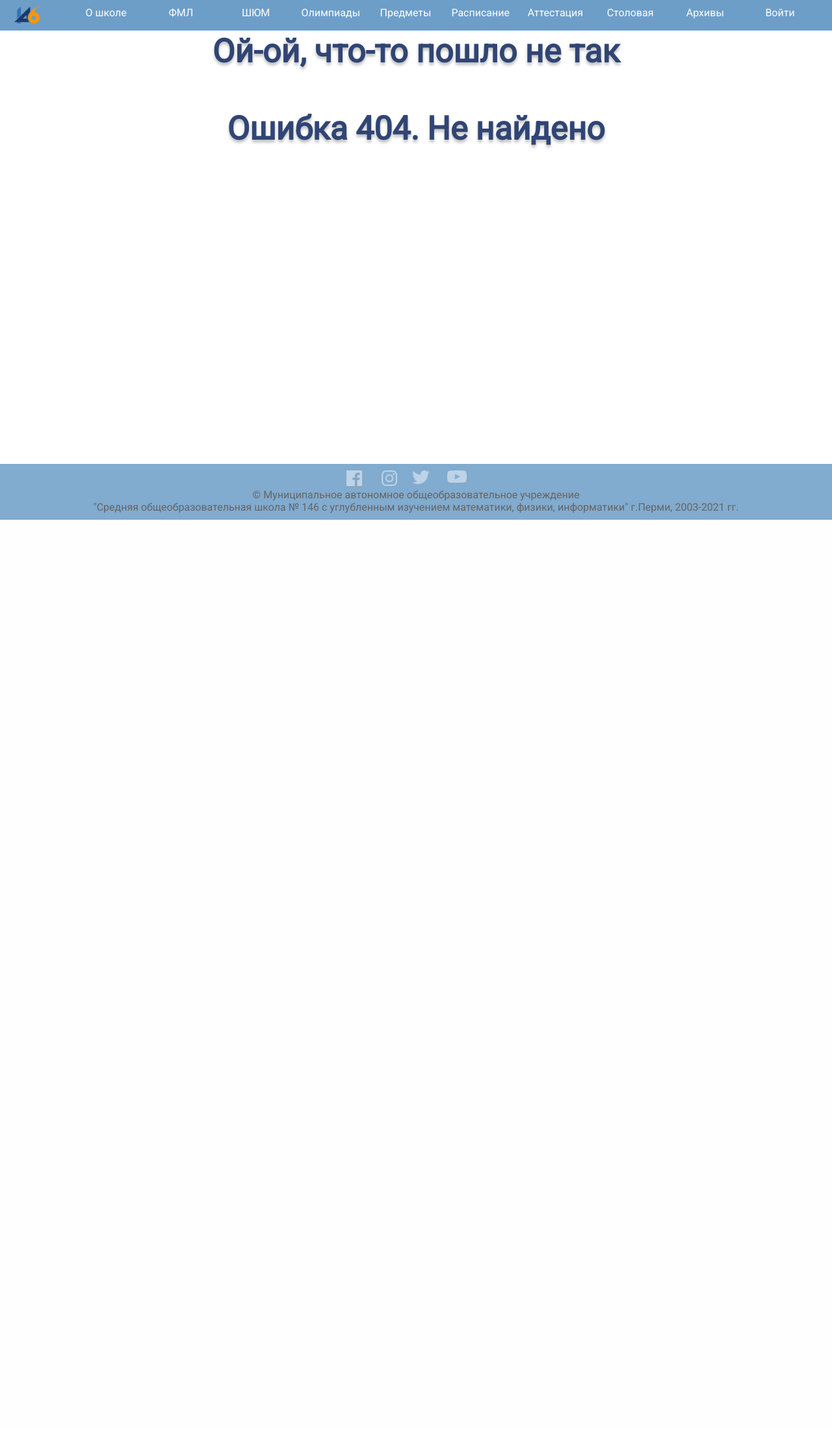
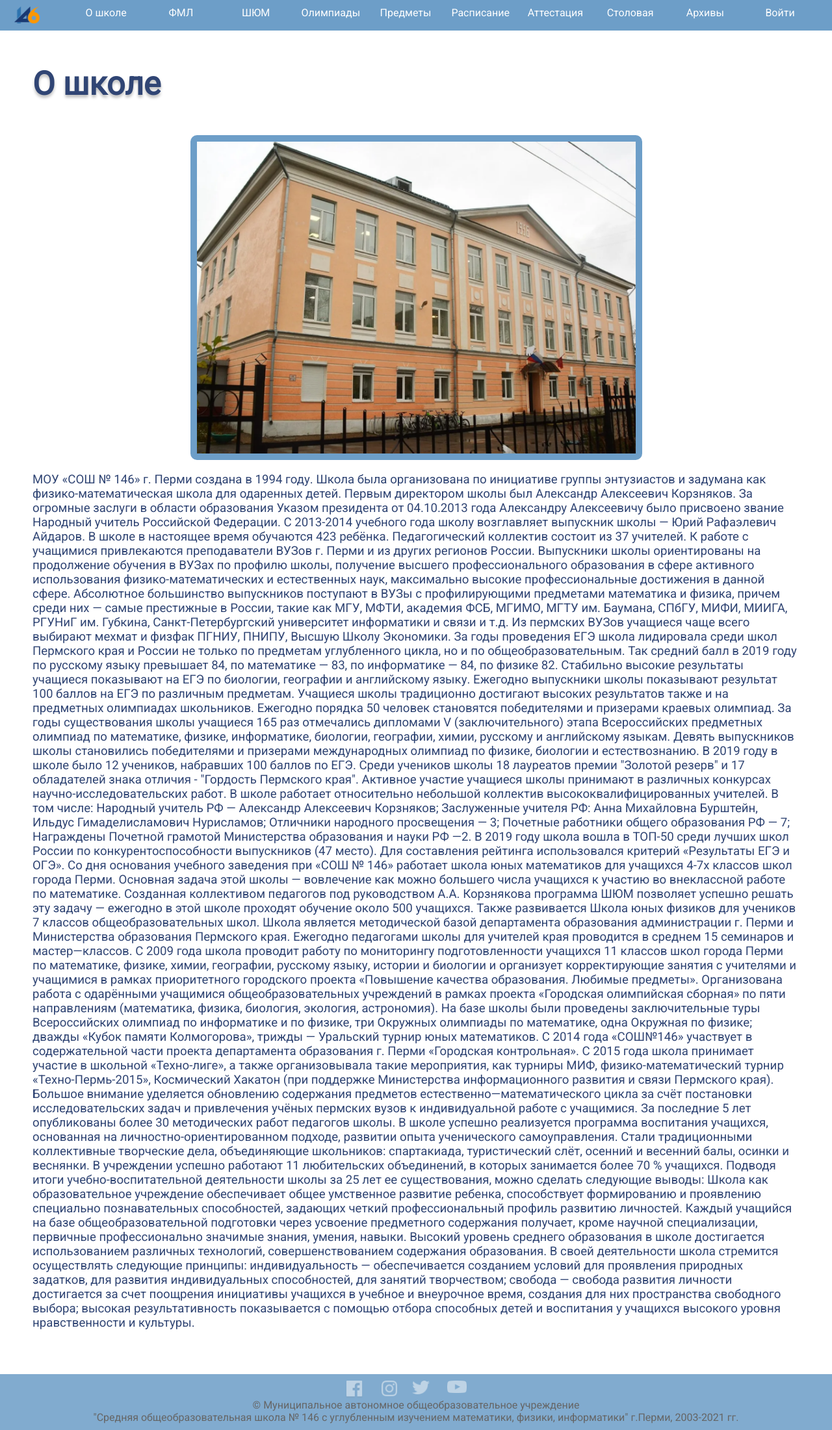
Before and after one commit to mihdenis85/Synergy, a Flask app: page /about_school in a window 1280 px wide. Shown: the whole page at 65% size. Before the commit the page ends 800 px from the top, so only its background shows below. Run offline with Flask 2, Linux system fonts and the light colour scheme.

Commit message:
Add deleting

```diff
--- a/School146/application.py
+++ b/School146/application.py
@@ -144,7 +144,19 @@ def article_info(id):
     else:
         editable = False
     return render_template('article_info.html', title=article.title, text=article.text, picture=article.picture,
-                           editable=editable)
+                           editable=editable, id=id)
+
+
+@app.route('/delete_article/<int:id>')
+@login_required
+def delete_article(id):
+    db = db_session.create_session()
+    article = db.query(Article).filter(Article.id == id).first()
+    if article:
+        db.delete(article)
+        db.commit()
+        db.close()
+    return redirect('/')
 
 
 @app.route('/edit_user_info', methods=['GET', 'POST'])
@@ -181,6 +193,16 @@ def school_plan():
     return render_template('school_plan.html')
 
 
+@app.route('/timetable')
+def timetable():
+    return render_template('timetable.html')
+
+
+@app.route('/about_school')
+def about_school():
+    return render_template('about_school.html')
+
+
 @app.route('/canteen')
 def canteen():
     return render_template('canteen.html')
--- a/School146/static/css/style.css
+++ b/School146/static/css/style.css
@@ -351,6 +351,7 @@ content {
 	border-radius: 10px;
 	padding: 10px;
 	background-color: #2E74B0B2;
+	margin-bottom: 10px;
 }
 .article_text {
 	z-index: 1;
@@ -430,6 +431,13 @@ content {
 .content_text_h {
 	margin-bottom: 10px;
 }
+.timetable_img {
+	width: 90%;
+	border-radius: 10px;
+	padding: 10px;
+	background-color: #2E74B0B2;
+	margin-bottom: 10px;
+}
 
 .point_of_menu:hover .menu_line{
 	opacity: 1;
--- /dev/null
+++ b/School146/templates/about_school.html
@@ -0,0 +1,45 @@
+{% extends 'base.html' %}
+
+{% block head %}
+{% endblock %}
+
+{% block content %}
+<div class="container mt-4">
+    <p class="content_title">О школе</p>
+    <img src="../static/img/article_img_1.png" alt="Image" class="article_img">
+    <p class="content_text">МОУ «СОШ № 146» г. Перми создана в 1994 году. Школа была организована по инициативе группы энтузиастов и задумана как физико-математическая школа для одаренных детей.
+
+Первым директором школы был Александр Алексеевич Корзняков. За огромные заслуги в области образования Указом президента от 04.10.2013 года Александру Алексеевичу было присвоено звание Народный учитель Российской Федерации. С 2013-2014 учебного года школу возглавляет выпускник школы — Юрий Рафаэлевич Айдаров.
+
+В школе в настоящее время обучаются 423 ребёнка. Педагогический коллектив состоит из 37 учителей. К работе с учащимися привлекаются преподаватели ВУЗов г. Перми и из других регионов России. Выпускники школы ориентированы на продолжение обучения в ВУЗах по профилю школы, получение высшего профессионального образования в сфере активного использования физико-математических и естественных наук, максимально высокие профессиональные достижения в данной сфере.
+
+Абсолютное большинство выпускников поступают в ВУЗы с профилирующими предметами математика и физика, причем среди них — самые престижные в России, такие как МГУ, МФТИ, академия ФСБ, МГИМО, МГТУ им. Баумана, СПбГУ, МИФИ, МИИГА, РГУНиГ им. Губкина, Санкт-Петербургский университет информатики и связи и т.д. Из пермских ВУЗов учащиеся чаще всего выбирают мехмат и физфак ПГНИУ, ПНИПУ, Высшую Школу Экономики. За годы проведения ЕГЭ школа лидировала среди школ Пермского края и России не только по предметам углубленного цикла, но и по общеобразовательным. Так средний балл в 2019 году по русскому языку превышает 84, по математике — 83, по информатике — 84, по физике 82. Стабильно высокие результаты учащиеся показывают на ЕГЭ по биологии, географии и английскому языку. Ежегодно выпускники школы показывают результат 100 баллов на ЕГЭ по различным предметам.
+
+Учащиеся школы традиционно достигают высоких результатов также и на предметных олимпиадах школьников. Ежегодно порядка 50 человек становятся победителями и призерами краевых олимпиад. За годы существования школы учащиеся 165 раз отмечались дипломами V (заключительного) этапа Всероссийских предметных олимпиад по математике, физике, информатике, биологии, географии, химии, русскому и английскому языкам. Девять выпускников школы становились победителями и призерами международных олимпиад по физике, биологии и естествознанию. В 2019 году в школе было 12 учеников, набравших 100 баллов по ЕГЭ. Среди учеников школы 18 лауреатов премии "Золотой резерв" и 17 обладателей знака отличия - "Гордость Пермского края". Активное участие учащиеся школы принимают в различных конкурсах научно-исследовательских работ.
+
+В школе работает относительно небольшой коллектив высококвалифицированных учителей. В том числе:
+Народный учитель РФ — Александр Алексеевич Корзняков;
+Заслуженные учителя РФ: Анна Михайловна Бурштейн, Ильдус Гимаделисламович Нурисламов;
+Отличники народного просвещения — 3;
+Почетные работники общего образования РФ — 7;
+Награждены Почетной грамотой Министерства образования и науки РФ —2.
+
+В 2019 году школа вошла в ТОП-50 среди лучших школ России по конкурентоспособности выпускников (47 место). Для составления рейтинга использовался критерий «Результаты ЕГЭ и ОГЭ».
+
+Со дня основания учебного заведения при «СОШ № 146» работает школа юных математиков для учащихся 4-7х классов школ города Перми. Основная задача этой школы — вовлечение как можно большего числа учащихся к участию во внеклассной работе по математике. Созданная коллективом педагогов под руководством А.А. Корзнякова программа ШЮМ позволяет успешно
+
+решать эту задачу — ежегодно в этой школе проходят обучение около 500 учащихся. Также развивается Школа юных физиков для учеников 7 классов общеобразовательных школ.
+
+Школа является методической базой департамента образования администрации г. Перми и Министерства образования Пермского края. Ежегодно педагогами школы для учителей края проводится в среднем 15 семинаров и мастер—классов. С 2009 года школа проводит работу по мониторингу подготовленности учащихся 11 классов школ города Перми по математике, физике, химии, географии, русскому языку, истории и биологии и организует корректирующие занятия с учителями и учащимися в рамках приоритетного городского проекта «Повышение качества образования. Любимые предметы». Организована работа с одарёнными учащимися общеобразовательных учреждений в рамках проекта «Городская олимпийская сборная» по пяти направлениям (математика, физика, биология, экология, астрономия). На базе школы были проведены заключительные туры Всероссийских олимпиад по информатике и по физике, три Окружных олимпиады по математике, одна Окружная по физике; дважды «Кубок памяти Колмогорова», трижды — Уральский турнир юных математиков. С 2014 года «СОШ№146» участвует в содержательной части проекта департамента образования г. Перми «Городская контрольная». С 2015 года школа принимает участие в школьной «Техно-лиге», а также организовывала такие мероприятия, как турниры МИФ, физико-математический турнир «Техно-Пермь-2015», Космический Хакатон (при поддержке Министерства информационного развития и связи Пермского края).
+
+Большое внимание уделяется обновлению содержания предметов естественно—математического цикла за счёт постановки исследовательских задач и привлечения учёных пермских вузов к индивидуальной работе с учащимися. За последние 5 лет опубликованы более 30 методических работ педагогов школы. В школе успешно реализуется программа воспитания учащихся, основанная на личностно-ориентированном подходе, развитии опыта ученического самоуправления. Стали традиционными коллективные творческие дела, объединяющие школьников: спартакиада, туристический слёт, осенний и весенний балы, осинки и веснянки. В учреждении успешно работают 11 любительских объединений, в которых занимается более 70 % учащихся.
+
+Подводя итоги учебно-воспитательной деятельности школы за 25 лет ее существования, можно сделать следующие выводы: Школа как образовательное учреждение обеспечивает общее умственное развитие ребенка, способствует формированию и проявлению специально познавательных способностей, задающих четкий профессиональный профиль развитию личностей. Каждый учащийся на базе общеобразовательной подготовки через усвоение предметного содержания получает, кроме научной специализации, первичные профессионально значимые знания, умения, навыки. Высокий уровень среднего образования в школе достигается использованием различных технологий, совершенствованием содержания образования.
+
+В своей деятельности школа стремится осуществлять следующие принципы:
+индивидуальность — обеспечивается созданием условий для проявления природных задатков, для развития индивидуальных способностей, для занятий творчеством;
+свобода — свобода развития личности достигается за счет поощрения инициативы учащихся в учебное и внеурочное время, создания для них пространства свободного выбора;
+высокая результативность показывается с помощью отбора способных детей и воспитания у учащихся высокого уровня нравственности и культуры.</p>
+</div>
+
+{% endblock %}
--- a/School146/templates/article_info.html
+++ b/School146/templates/article_info.html
@@ -10,6 +10,7 @@
     <p class="content_text"> {{ text }} </p>
     {% if editable %}
     	<a href="#" align="center"><p align="center" class="login_button" style="margin-left: 40%; width: 20%;">Изменить</p></a>
+        <a href="/delete_article/{{ id }}" align="center"><p align="center" class="login_button" style="margin-left: 40%; width: 20%;">Удалить</p></a>
     {% else %}
     {% endif %}
 </div>
--- a/School146/templates/base.html
+++ b/School146/templates/base.html
@@ -39,12 +39,12 @@
 					<a href="/school_plan" class="point_of_menu"><li class="point_of_menu group">Архивы<hr class="menu_line"></li></a>
 					<a href="/canteen" class="point_of_menu"><li>Столовая<hr class="menu_line"></li></a>
 					<a href="https://s146.ru/interim" class="point_of_menu"><li>Аттестация<hr class="menu_line"></li></a>
-					<a href="/article_info/7" class="point_of_menu"><li>Расписание<hr class="menu_line"></li></a>
+					<a href="/timetable" class="point_of_menu"><li>Расписание<hr class="menu_line"></li></a>
 					<a href="https://school.permkrai.ru/" class="point_of_menu"><li>Предметы<hr class="menu_line"></li></a>
 					<a href="https://regionolymp.ru/" class="point_of_menu"><li>Олимпиады<hr class="menu_line"></li></a>
 					<a href="https://s146.ru/shum" class="point_of_menu"><li>ШЮМ<hr class="menu_line"></li></a>
 					<a href="https://vk.com/mathperm2021" class="point_of_menu"><li>ФМЛ<hr class="menu_line"></li></a>
-					<a href="/article_info/6" class="point_of_menu"><li>О школе<hr class="menu_line"></li></a>
+					<a href="/about_school" class="point_of_menu"><li>О школе<hr class="menu_line"></li></a>
 				</ul>
 			</div>
 		</header>
--- a/School146/templates/index.html
+++ b/School146/templates/index.html
@@ -29,12 +29,12 @@
 					<a href="/school_plan" class="point_of_menu"><li class="point_of_menu group">Архивы<hr class="menu_line"></li></a>
 					<a href="/canteen" class="point_of_menu"><li>Столовая<hr class="menu_line"></li></a>
 					<a href="https://s146.ru/interim" class="point_of_menu"><li>Аттестация<hr class="menu_line"></li></a>
-					<a href="/article_info/7" class="point_of_menu"><li>Расписание<hr class="menu_line"></li></a>
+					<a href="/timetable" class="point_of_menu"><li>Расписание<hr class="menu_line"></li></a>
 					<a href="https://school.permkrai.ru/" class="point_of_menu"><li>Предметы<hr class="menu_line"></li></a>
 					<a href="https://regionolymp.ru/" class="point_of_menu"><li>Олимпиады<hr class="menu_line"></li></a>
 					<a href="https://s146.ru/shum" class="point_of_menu"><li>ШЮМ<hr class="menu_line"></li></a>
 					<a href="https://vk.com/mathperm2021" class="point_of_menu"><li>ФМЛ<hr class="menu_line"></li></a>
-					<a href="/article_info/6" class="point_of_menu"><li>О школе<hr class="menu_line"></li></a>
+					<a href="/about_school" class="point_of_menu"><li>О школе<hr class="menu_line"></li></a>
 				</ul>
 			</div>
 		</header>
```
Also changed, not shown: School146/templates/timetable.html (added, +13 -0 lines), School146/static/img/timetable.png (added).
